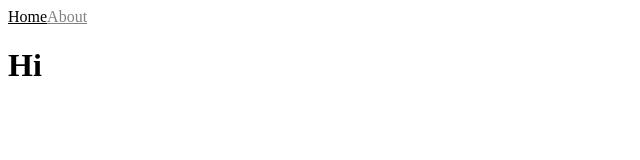
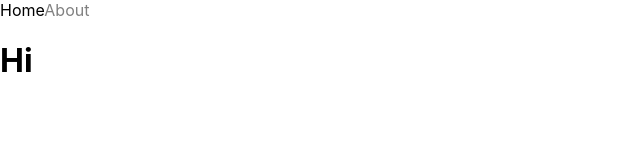
Before and after one commit to Bori-github/nextjs-intro, a Next.js app: page / in a window 1280 px wide. Shown: the top 160 px of the page, without its empty margins (0-640 px from the left). Built offline with nearby package versions, Linux system fonts and the light colour scheme.

Commit message:
✨ _app.tsx 생성

```diff
--- /dev/null
+++ b/pages/_app.tsx
@@ -0,0 +1,6 @@
+import type { AppProps } from 'next/app';
+import '../styles/globals.css';
+
+export default function MyApp({ Component, pageProps }: AppProps) {
+  return <Component {...pageProps} />;
+}
```
